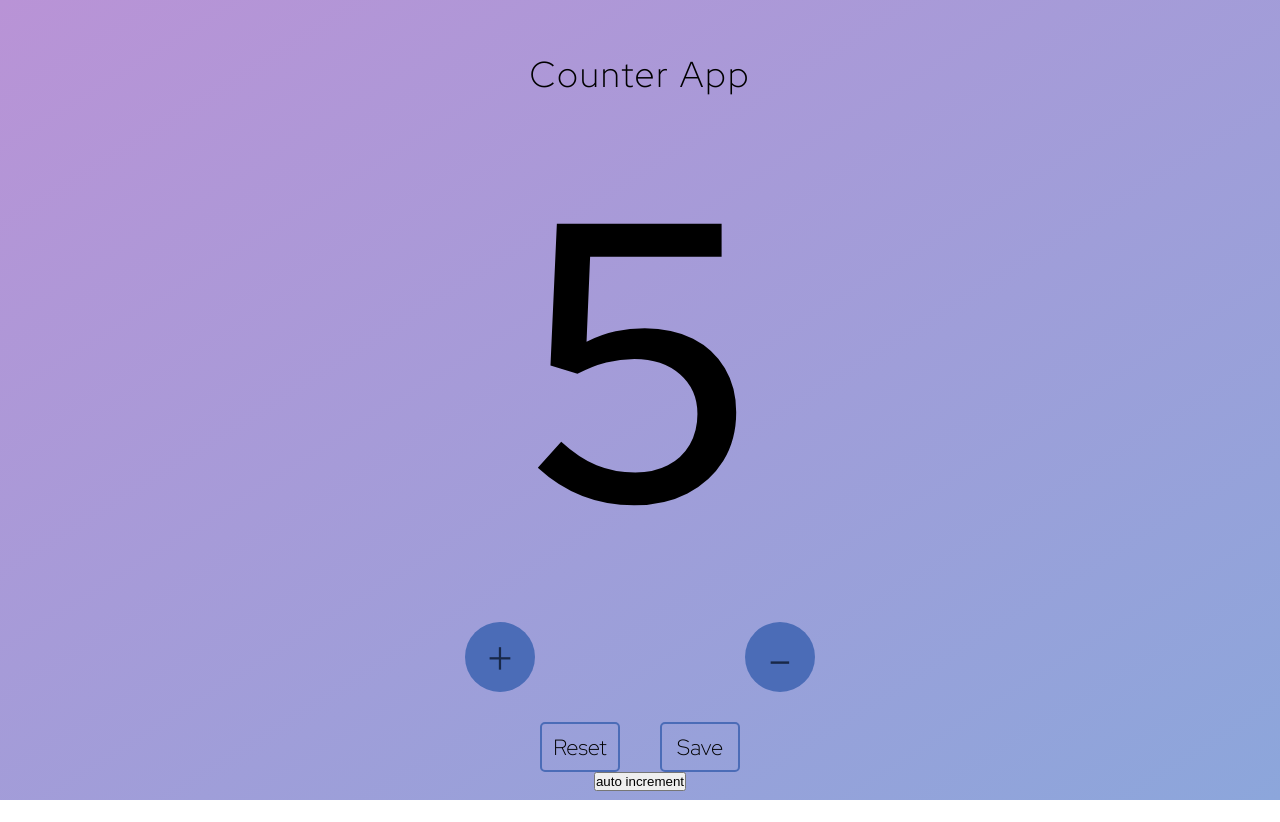
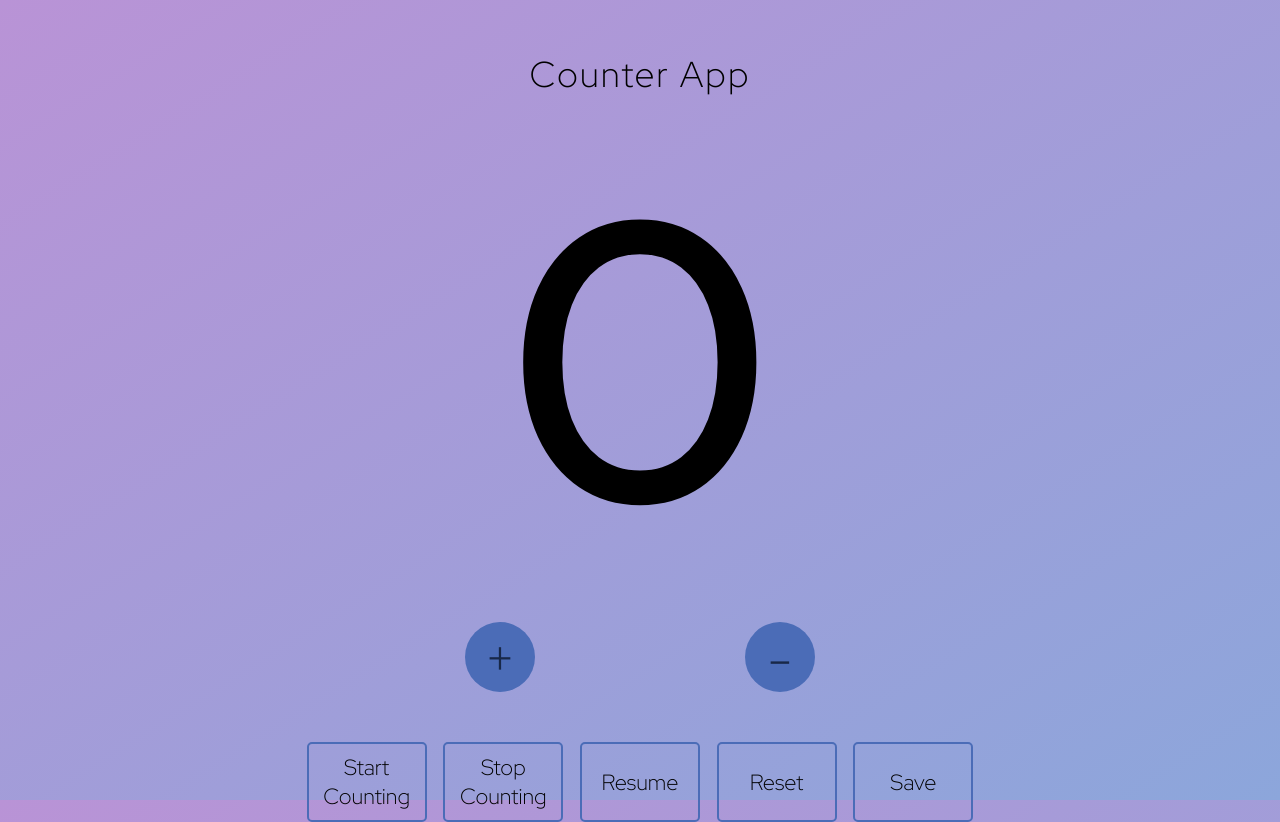
Before and after one commit to dilanunver/counter, a React (Create React App) app: page / in a window 1280 px wide. Before the commit the page ends 800 px from the top, so only its background shows below. Built offline with nearby package versions, Linux system fonts and the light colour scheme.

Commit message:
adding stop/start/resume button

```diff
--- a/src/App.css
+++ b/src/App.css
@@ -50,23 +50,29 @@ html {
   transition: all 0.5s ease-out;
 }
 .zero,
-.save {
+.save,
+.start,
+.stop,
+.resume {
   border-radius: 5px;
-  width: 80px;
-  height: 50px;
+  width: 120px;
+  height: 80px;
   font-family: "Red Hat Display", sans-serif;
   border: #4b6cb7 solid 2px;
   background-color: transparent;
   font-size: 22px;
 }
 .row2 {
-  width: 200px;
-  margin-top: 30px;
+  width: 700px;
+  margin-top: 50px;
   display: flex;
-  justify-content: space-between;
+  justify-content: space-evenly;
 }
 .zero:hover,
-.save:hover {
+.save:hover,
+.start:hover,
+.stop:hover,
+.resume:hover {
   color: rgb(15, 24, 49);
   background-color: #386add;
   transition: all 0.5s ease-out;
--- a/src/App.js
+++ b/src/App.js
@@ -4,6 +4,7 @@ import './App.css';
 const App = () => {
   const [number, setNumber] = useState(0);
   const numberRef = useRef(0)
+  const [counting, setCounting] = useState(false)
 
   function increment() {
     setNumber(number + 1)
@@ -11,16 +12,21 @@ const App = () => {
   function decrement() {
     setNumber(number - 1)
   }
-  function zero() {
-    setNumber(0)
-  }
 
   useEffect(() => {
-    setInterval(() => {
-      numberRef.current += 1
-      setNumber(numberRef.current);
-    }, 1000)
-  }, [])
+    let interval = null;
+    if (counting) {
+      interval = setInterval(() => {
+        numberRef.current += 1
+        setNumber(numberRef.current)
+      }, 1000)
+    } else {
+      clearInterval(interval)
+    }
+    return () => clearInterval(interval)
+  }, [counting])
+
+
 
 
   return (
@@ -32,10 +38,12 @@ const App = () => {
         <button className="decrement" onClick={decrement}>-</button>
       </div>
       <div className="row2">
-        <button className="zero" onClick={zero}>Reset</button>
+        <button className="start" onClick={() => setCounting(true)}>Start Counting</button>
+        <button className="stop" onClick={() => setCounting(false)}>Stop Counting</button>
+        <button className="resume" onClick={() => setCounting(true)}>Resume</button>
+        <button className="zero" onClick={() => setNumber(0)}>Reset</button>
         <button className="save">Save</button>
       </div>
-      <button >auto increment</button>
 
     </div>
   )
```
